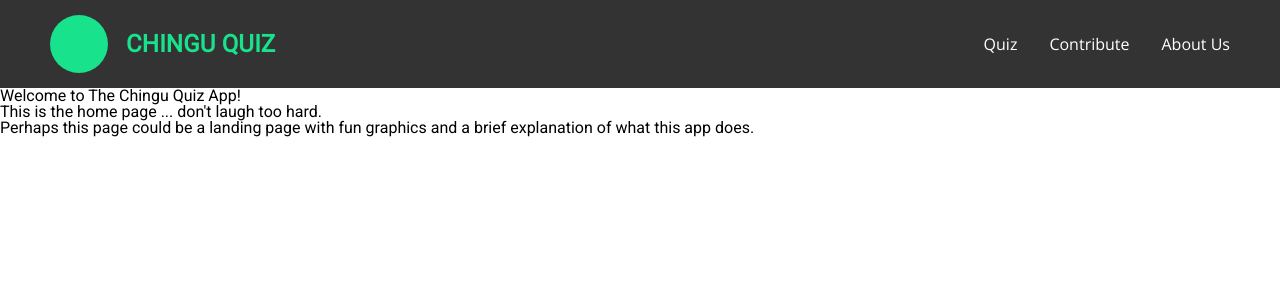
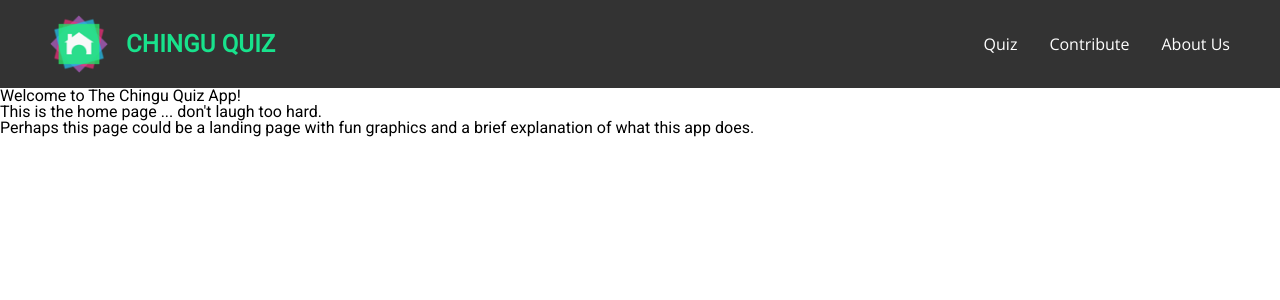
Before and after one commit to chingu-voyages/moonshot-chingu-quiz, a Next.js app in the folder client/: page / in a window 1280 px wide. Shown: the top 300 px of the page. Built offline with nearby package versions, Linux system fonts and the light colour scheme.

Commit message:
CHIN-45 add proper logo

```diff
--- a/client/components/header/Header.js
+++ b/client/components/header/Header.js
@@ -68,7 +68,7 @@ export default class Header extends React.Component {
           <InnerWrapper>
             <Link href="/">
               <LogoWrapper>
-                <Logo />
+                <Logo src="/logo.png" />
                 <LogoText>Chingu Quiz</LogoText>
               </LogoWrapper>
             </Link>
--- a/client/components/header/styles.js
+++ b/client/components/header/styles.js
@@ -22,12 +22,9 @@ export const LogoWrapper = styled.a`
     align-items: center;
 `;
 
-// Placeholder until we got logo file
-export const Logo = styled.div`
+export const Logo = styled.img`
     width: 58px;
     height: 58px;
-    border-radius: 50%;
-    background: #18E28C;
     margin-right: 18px;
 `;
 
```
Also changed, not shown: client/public/logo.png (added).
